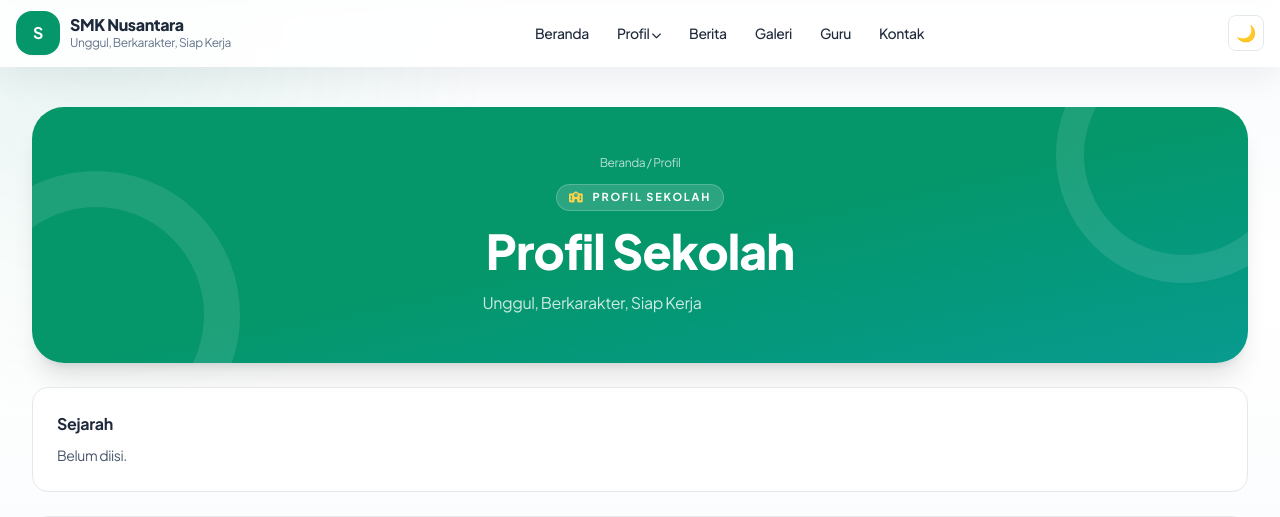
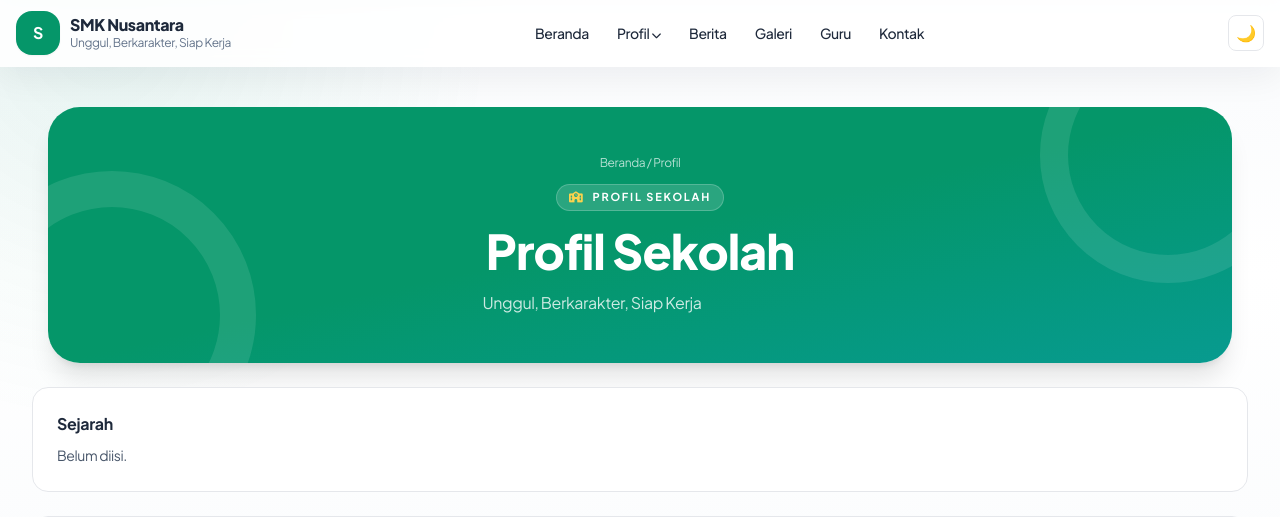
Before and after one commit to dewecorp/web_sekolah, a PHP site: page /web_sekolah/profil in a window 1280 px wide. Shown: the part 29-546 px from the top of the page. Run offline with PHP 8.4, Linux system fonts and the light colour scheme; a user stored in the database is signed in; data comes from the database, SQL or seed files in the repository; data that the repository does not hold is empty; some libraries are stand-ins or nearby versions.

Commit message:
update hero

```diff
--- a/templates/frontend/page-hero.php
+++ b/templates/frontend/page-hero.php
@@ -27,7 +27,7 @@ $justifyClass = match($heroAlign) {
   default => 'justify-center'
 };
 ?>
-<div class="relative overflow-hidden rounded-[2rem] bg-gradient-to-br <?= $g ?> text-white p-7 md:p-12 shadow-xl reveal">
+<div class="w-full max-w-7xl mx-auto px-4"><div class="relative overflow-hidden rounded-[2rem] bg-gradient-to-br <?= $g ?> text-white p-7 md:p-12 shadow-xl reveal">
 <span class="absolute -right-16 -top-20 w-64 h-64 rounded-full border-[28px] border-white/10"></span>
 <span class="absolute -left-20 -bottom-24 w-72 h-72 rounded-full border-[36px] border-white/10"></span>
 <div class="relative max-w-3xl mx-auto <?= $alignClass ?>">
@@ -38,3 +38,5 @@ $justifyClass = match($heroAlign) {
 <?php if($heroStats||$heroActions): ?><div class="mt-5 flex flex-wrap items-center gap-2 text-sm <?= $justifyClass ?> <?= $alignClass ?>"><?= $heroActions ?><?php foreach($heroStats as $st): ?><span class="inline-flex items-center gap-2 <?= ($st['solid']??false)?'bg-white text-slate-900':'border border-white/40' ?> px-4 py-2 rounded-xl font-bold"><i class="fa <?= Helper::e($st['icon']??'fa-circle') ?> <?= ($st['solid']??false)?'text-emerald-600':'' ?>"></i><?= Helper::e($st['label']??'') ?></span><?php endforeach; ?></div><?php endif; ?>
 </div>
 </div>
+</div>
+<!-- POLA HERO AMAN: require page-hero.php langsung setelah header, di luar .px-4. Jangan bungkus manual. -->
```
